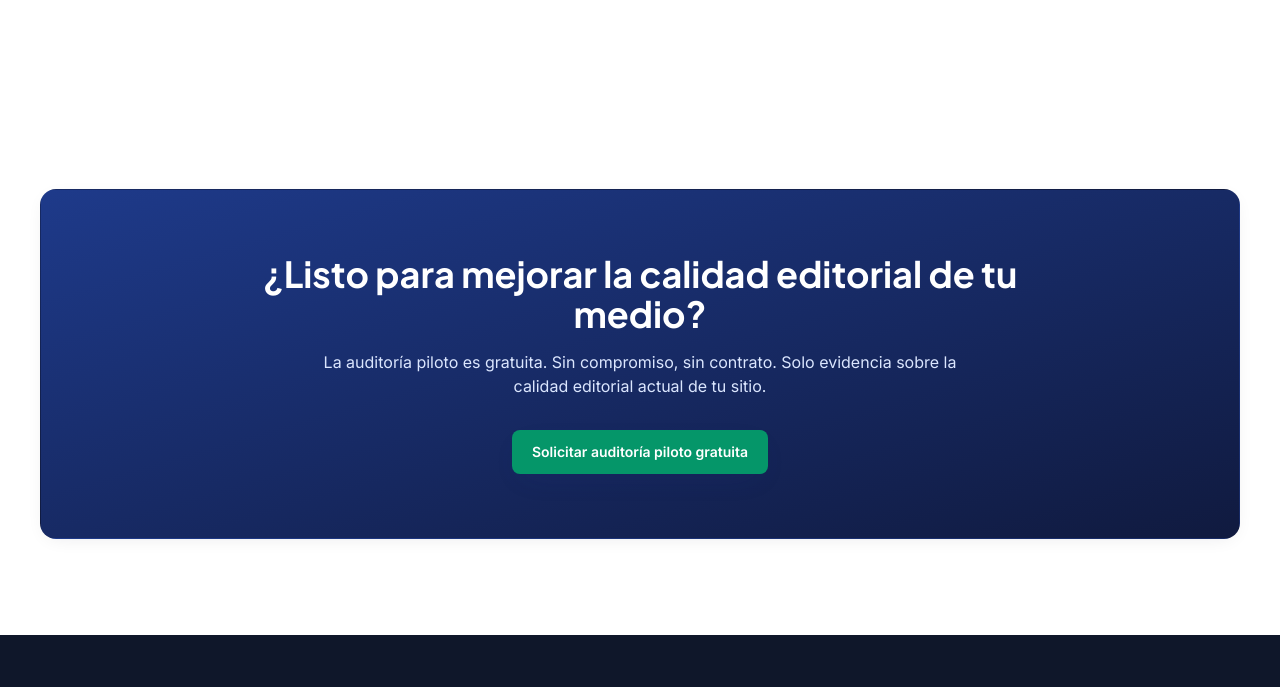
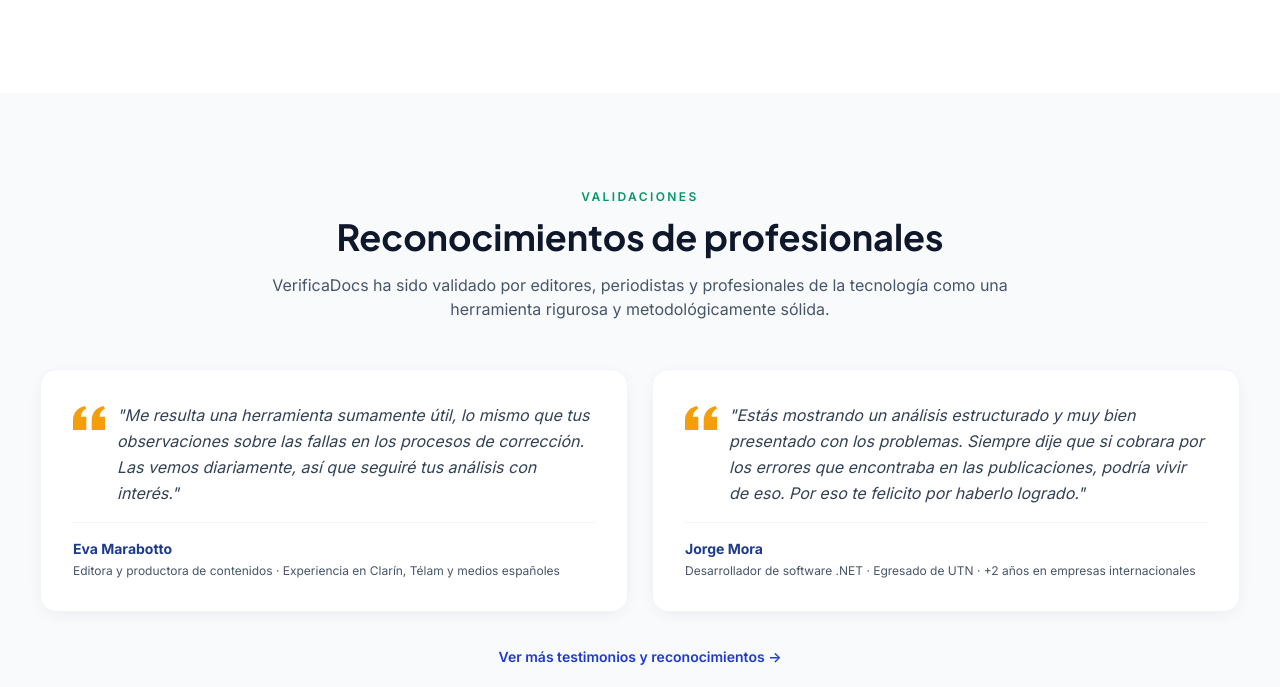
Before and after one commit to martinobenito/-verificadocs-website, a website: page public/index.html in a window 1280 px wide. Shown: the part 2508-3195 px from the top of the page. Drawn offline with nearby package versions, Linux system fonts and the light colour scheme; files that its build step writes are made by us from their sources.

Commit message:
Update index.html : feat: agregar sección de testimonios destacados en homepage

```diff
--- a/public/index.html
+++ b/public/index.html
@@ -214,6 +214,51 @@
         </div>
       </div>
     </section>
+          </div>
+    </section>
+
+    <!-- Testimonios destacados -->
+    <section class="section bg-slate-50">
+      <div class="container-page">
+        <div class="max-w-3xl mx-auto text-center">
+          <p class="eyebrow">Validaciones</p>
+          <h2 class="mt-3 text-3xl sm:text-4xl font-bold">Reconocimientos de profesionales</h2>
+          <p class="mt-4 text-slate-600">VerificaDocs ha sido validado por editores, periodistas y profesionales de la tecnología como una herramienta rigurosa y metodológicamente sólida.</p>
+        </div>
+        <div class="mt-12 grid md:grid-cols-2 gap-6">
+          <!-- Testimonio 1: Eva Marabotto -->
+          <article class="card">
+            <div class="flex items-start gap-3">
+              <svg class="h-8 w-8 text-gold-500 flex-shrink-0" fill="currentColor" viewBox="0 0 24 24">
+                <path d="M14.017 21v-7.391c0-5.704 3.731-9.57 8.983-10.609l.995 2.151c-2.432.917-3.995 3.638-3.995 5.849h4v10h-9.983zm-14.017 0v-7.391c0-5.704 3.748-9.57 9-10.609l.996 2.151c-2.433.917-3.996 3.638-3.996 5.849h3.983v10h-9.983z"/>
+              </svg>
+              <p class="text-slate-700 italic leading-relaxed">"Me resulta una herramienta sumamente útil, lo mismo que tus observaciones sobre las fallas en los procesos de corrección. Las vemos diariamente, así que seguiré tus análisis con interés."</p>
+            </div>
+            <div class="mt-4 pt-4 border-t border-slate-100">
+              <p class="font-bold text-brand-800 text-sm">Eva Marabotto</p>
+              <p class="text-xs text-slate-600 mt-1">Editora y productora de contenidos · Experiencia en Clarín, Télam y medios españoles</p>
+            </div>
+          </article>
+
+          <!-- Testimonio 2: Jorge Mora -->
+          <article class="card">
+            <div class="flex items-start gap-3">
+              <svg class="h-8 w-8 text-gold-500 flex-shrink-0" fill="currentColor" viewBox="0 0 24 24">
+                <path d="M14.017 21v-7.391c0-5.704 3.731-9.57 8.983-10.609l.995 2.151c-2.432.917-3.995 3.638-3.995 5.849h4v10h-9.983zm-14.017 0v-7.391c0-5.704 3.748-9.57 9-10.609l.996 2.151c-2.433.917-3.996 3.638-3.996 5.849h3.983v10h-9.983z"/>
+              </svg>
+              <p class="text-slate-700 italic leading-relaxed">"Estás mostrando un análisis estructurado y muy bien presentado con los problemas. Siempre dije que si cobrara por los errores que encontraba en las publicaciones, podría vivir de eso. Por eso te felicito por haberlo logrado."</p>
+            </div>
+            <div class="mt-4 pt-4 border-t border-slate-100">
+              <p class="font-bold text-brand-800 text-sm">Jorge Mora</p>
+              <p class="text-xs text-slate-600 mt-1">Desarrollador de software .NET · Egresado de UTN · +2 años en empresas internacionales</p>
+            </div>
+          </article>
+        </div>
+        <div class="mt-8 text-center">
+          <a href="sobre.html#testimonios" class="text-sm font-semibold text-brand-700 hover:text-brand-800">Ver más testimonios y reconocimientos →</a>
+        </div>
+      </div>
+    </section>
 
     <!-- CTA final -->
     <section class="section">
```
